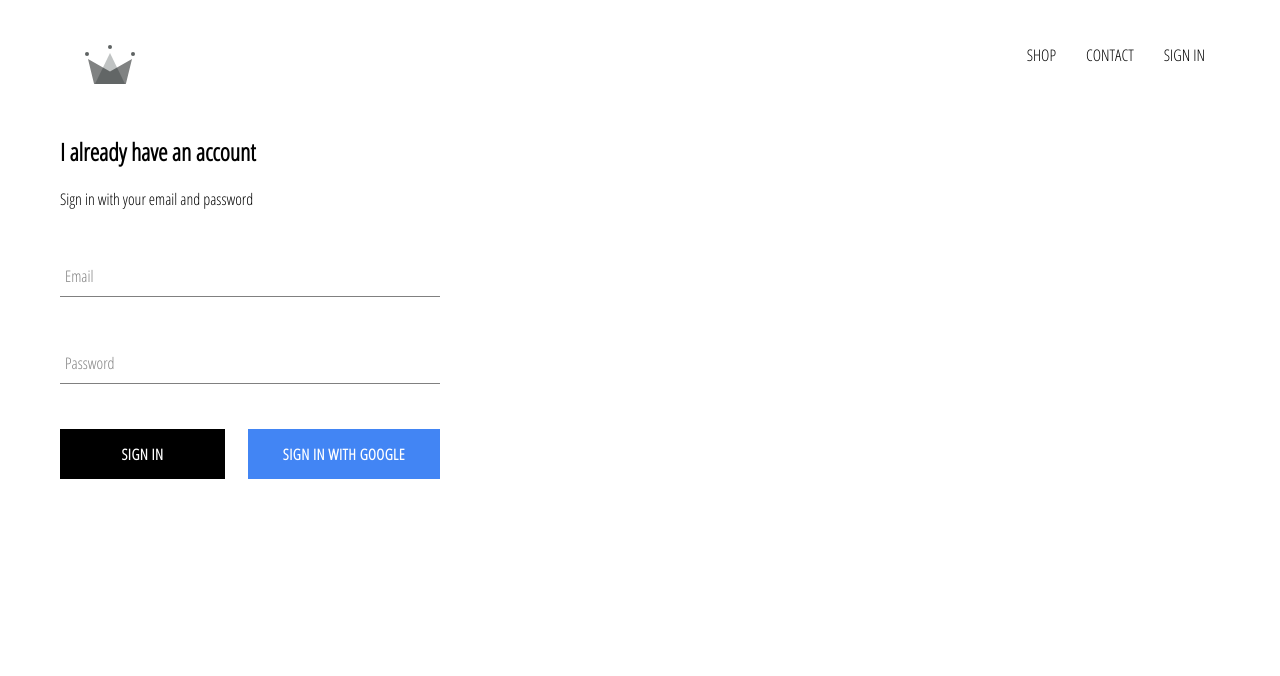
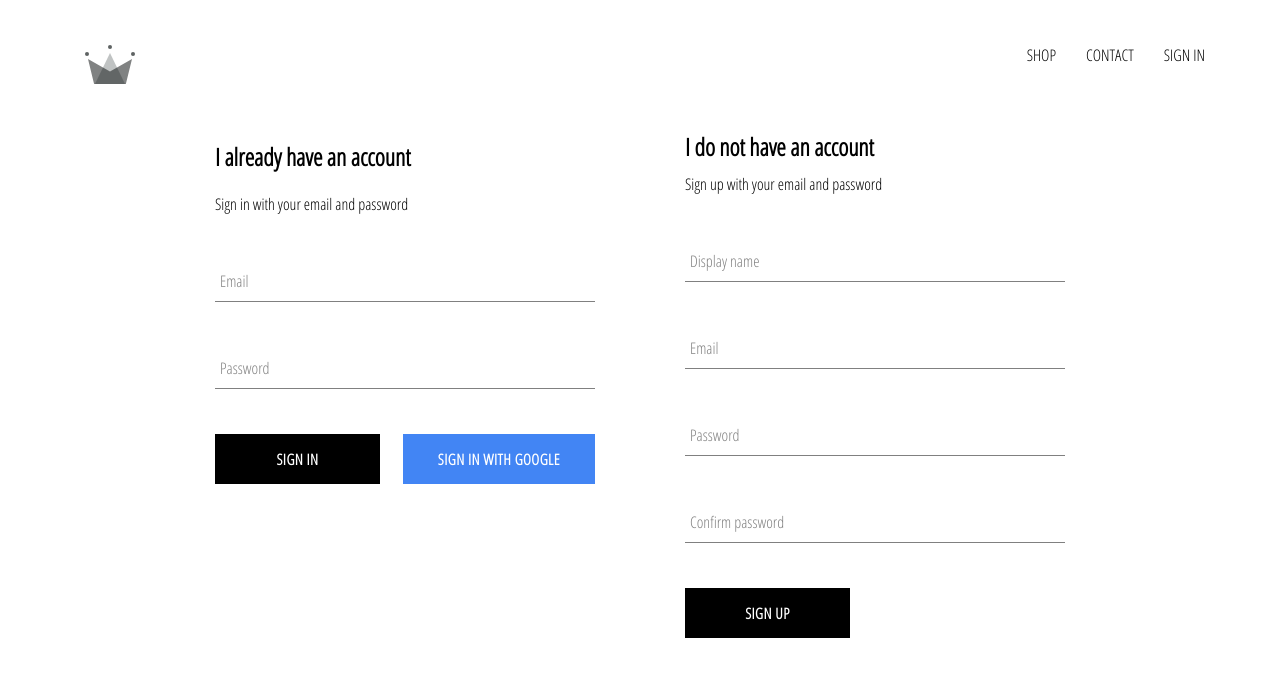
Before and after one commit to ntodorov341/crown-clothing, a React (Create React App) app: page /signin in a window 1280 px wide. Shown: the top 676 px of the page. Built offline with nearby package versions, Linux system fonts and the light colour scheme; no server answers.

Commit message:
added the sign up form to our sign in and sign up page and added styles so the 2 forms appear next to eachother

```diff
--- a/src/pages/sign-in-and-sign-up/sign-in-and-sign-up.component.jsx
+++ b/src/pages/sign-in-and-sign-up/sign-in-and-sign-up.component.jsx
@@ -1,5 +1,6 @@
 import React from 'react';
 import SignIn from '../../components/sign-in/sign-in.component';
+import SignUp from '../../components/sign-up/sign-up.component';
 
 import './sign-in-and-sign-up.styles.scss';
 
@@ -7,6 +8,7 @@
     return (
         <div className='sign-in-and-sign-up'>
             <SignIn />
+            <SignUp />
         </div>
     )
 }
--- a/src/pages/sign-in-and-sign-up/sign-in-and-sign-up.styles.scss
+++ b/src/pages/sign-in-and-sign-up/sign-in-and-sign-up.styles.scss
@@ -0,0 +1,6 @@
+.sign-in-and-sign-up {
+    width: 850px;
+    display: flex;
+    justify-content: space-between;
+    margin: 30px auto;
+}
```
